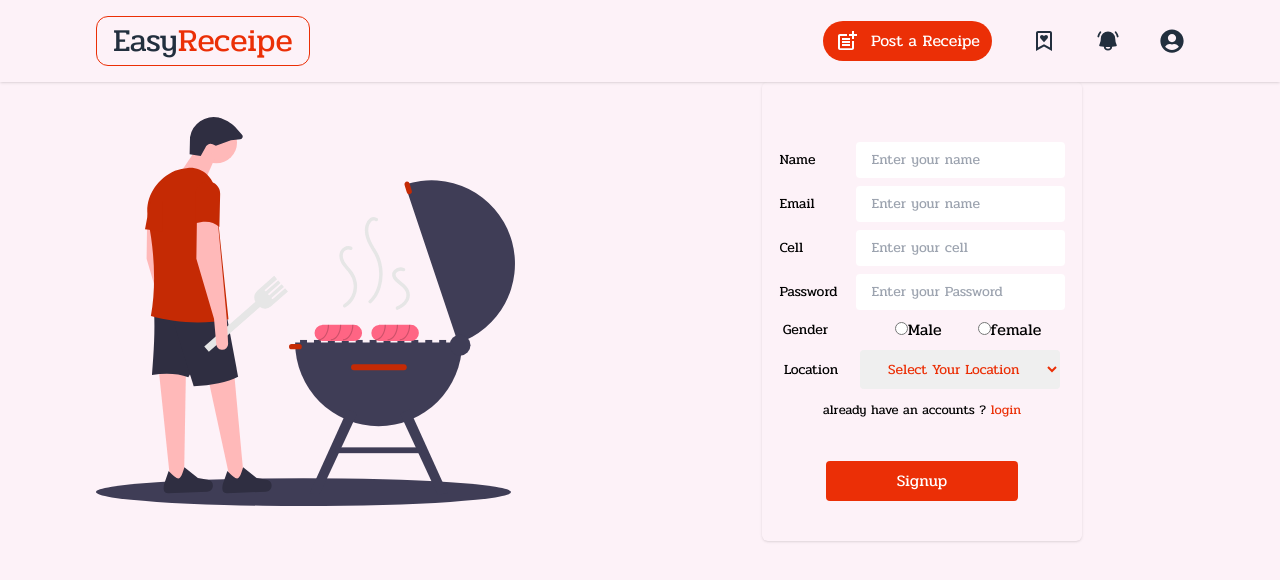
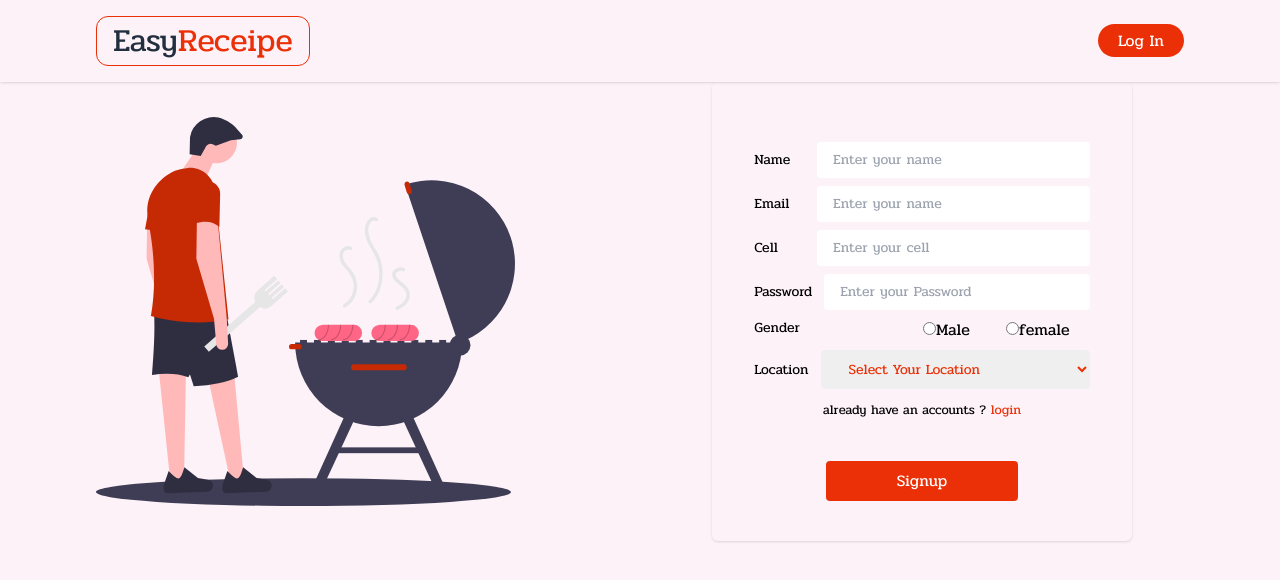
Before and after one commit to Deveripon/easyReceipe-react, a React (Vite) app: page /accounts/signup in a window 1280 px wide. Shown: the top 580 px of the page. Built offline with nearby package versions, Linux system fonts and the light colour scheme.

Commit message:
sign up form modified

```diff
--- a/src/components/header/Header.jsx
+++ b/src/components/header/Header.jsx
@@ -8,7 +8,7 @@ import { useContext } from "react";
 import { ModalContext } from "../../context/ModalContext";
 
 const Header = () => {
-    const isLoggedIn = true;
+    const isLoggedIn = false;
     const location = useLocation();
     const { handleModalView } = useContext(ModalContext);
     return (
@@ -19,9 +19,7 @@ const Header = () => {
                         <Link to="/">
                             <h1 className="text-textColor max-xxs:text-[15px] text-[20px] md:text-[32px] border border-primary px-4 rounded-xl">
                                 Easy
-                                <span className="text-primary">
-                                    Receipe
-                                </span>
+                                <span className="text-primary">Receipe</span>
                             </h1>
                         </Link>
                     </div>
@@ -29,8 +27,7 @@ const Header = () => {
                         <ul className="flex justify-center items-center gap-3 md:gap-10 text-textColor">
                             {isLoggedIn || (
                                 <li>
-                                    {location.pathname ==
-                                    "/accounts/signup" ? (
+                                    {location.pathname == "/accounts/signup" ? (
                                         <Link
                                             className="primary-button px-5 py-1"
                                             to="/accounts/login">
@@ -49,16 +46,11 @@ const Header = () => {
                                 <>
                                     <li>
                                         <Link
-                                            onClick={
-                                                handleModalView
-                                            }
+                                            onClick={handleModalView}
                                             className="text-white hidden bg-primary hover:bg-primary-dark px-3 py-1 rounded-full md:flex justify-center items-center gap-3 transform duration-200 text-2xl"
                                             to="#">
                                             <MdPostAdd />{" "}
-                                            <span className="text-[16px]">
-                                                Post a
-                                                Receipe
-                                            </span>
+                                            <span className="text-[16px]">Post a Receipe</span>
                                         </Link>
                                     </li>
                                     <li>
--- a/src/pages/auth/components/SignUpForm/SignUpForm.jsx
+++ b/src/pages/auth/components/SignUpForm/SignUpForm.jsx
@@ -3,76 +3,62 @@ import { Link } from "react-router-dom";
 const SignUpForm = () => {
     return (
         <>
-            <div className="signup-form w-full md:w-80 rounded-md shadow">
-                <form
-                    action=""
-                    className="reg-from mt-7 pt-8">
-                    <div className="form-group mb-2 flex gap-3 justify-center items-center">
-                        <label
-                            className="form-label  w-16 text-sm"
-                            htmlFor="name">
+            <div className="signup-form w-full md:w-[calc(80%)] rounded-md shadow">
+                <form action="" className="reg-from mt-7 pt-8">
+                    <div className="form-group mb-2 w-[80%] m-auto flex gap-3 justify-center items-center">
+                        <label className="form-label  w-16 text-sm" htmlFor="name">
                             Name
                         </label>
                         <input
                             type="text"
-                            className="form-control  text-sm  -none outline-none px-4 py-2 rounded text-primary"
+                            className="form-control w-full  text-sm  -none outline-none px-4 py-2 rounded text-primary"
                             id="name"
                             name="name"
                             placeholder="Enter your name"
                         />
                     </div>
-                    <div className="form-group mb-2 flex gap-3 justify-center items-center">
-                        <label
-                            className="w-16 form-label text-sm"
-                            htmlFor="email">
+                    <div className="form-group w-[80%] m-auto mb-2 flex gap-3 justify-center items-center">
+                        <label className="w-16 form-label text-sm" htmlFor="email">
                             Email
                         </label>
                         <input
                             type="text"
-                            className="form-control  text-sm  -none outline-none px-4 py-2 rounded text-primary"
+                            className="form-control w-full  text-sm  -none outline-none px-4 py-2 rounded text-primary"
                             id="email"
                             placeholder="Enter your name"
                             name="email"
                         />
                     </div>
-                    <div className="form-group mb-2 flex gap-3 justify-center items-center">
-                        <label
-                            className="w-16 form-label text-sm"
-                            htmlFor="cell">
+                    <div className="form-group w-[80%] m-auto mb-2 flex gap-3 justify-center items-center">
+                        <label className="w-16 form-label text-sm" htmlFor="cell">
                             Cell
                         </label>
                         <input
                             type="text"
-                            className="form-control  text-sm  -none outline-none px-4 py-2 rounded text-primary"
+                            className="form-control w-full  text-sm  -none outline-none px-4 py-2 rounded text-primary"
                             id="cell"
                             placeholder="Enter your cell"
                             name="cell"
                         />
                     </div>
-                    <div className="form-group mb-2 flex gap-3 justify-center items-center">
-                        <label
-                            className="w-16 form-label text-sm"
-                            htmlFor="password">
+                    <div className="form-group w-[80%] m-auto mb-2 flex gap-3 justify-center items-center">
+                        <label className="w-16 form-label text-sm" htmlFor="password">
                             Password
                         </label>
                         <input
                             type="password"
-                            className="form-control  text-sm  -none outline-none px-4 py-2 rounded text-primary"
+                            className="form-control w-full  text-sm  -none outline-none px-4 py-2 rounded text-primary"
                             id="email"
                             placeholder="Enter your Password"
                             name="pass"
                         />
                     </div>
-                    <div className="form-group mb-2 flex gap-3 justify-center items-center">
-                        <label
-                            className="w-16 form-label text-sm"
-                            htmlFor="password">
+                    <div className="form-group mb-2 w-[80%] m-auto flex gap-3 justify-between items-center">
+                        <label className="w-16 form-label self-start text-sm" htmlFor="password">
                             Gender
                         </label>
                         <div className="gender-group ml-3">
-                            <label
-                                className="px-3"
-                                htmlFor="male">
+                            <label className="px-3" htmlFor="male">
                                 <input
                                     className="ml-3"
                                     type="radio"
@@ -82,9 +68,7 @@ const SignUpForm = () => {
                                 />
                                 Male
                             </label>
-                            <label
-                                className="px-3 mr-2"
-                                htmlFor="female">
+                            <label className="px-3 mr-2" htmlFor="female">
                                 <input
                                     className="ml-3"
                                     type="radio"
@@ -96,38 +80,24 @@ const SignUpForm = () => {
                             </label>
                         </div>
                     </div>
-                    <div className="form-group mb-2 flex gap-3 justify-center items-center">
-                        <label
-                            className="w-16 form-label text-sm"
-                            htmlFor="location">
+                    <div className="form-group mb-2 w-[80%] m-auto flex gap-3 justify-center items-center">
+                        <label className="w-16 form-label text-sm" htmlFor="location">
                             Location
                         </label>
                         <select
-                            className="form-control  text-sm  border-none outline-none px-6 py-2 rounded text-primary"
+                            className="form-control w-full  text-sm  border-none outline-none px-6 py-2 rounded text-primary"
                             name="location"
                             id="location">
-                            <option value="">
-                                Select Your Location
-                            </option>
-                            <option value="Dhaka">
-                                Dhaka
-                            </option>
-                            <option value="Sylet">
-                                Sylet
-                            </option>
-                            <option value="Chitagong">
-                                Chitagong
-                            </option>
-                            <option value="Barishal">
-                                Barishal
-                            </option>
+                            <option value="">Select Your Location</option>
+                            <option value="Dhaka">Dhaka</option>
+                            <option value="Sylet">Sylet</option>
+                            <option value="Chitagong">Chitagong</option>
+                            <option value="Barishal">Barishal</option>
                         </select>
                     </div>
                     <p className="text-center text-[13px] text-paragraphFont mt-3">
                         already have an accounts ?{" "}
-                        <Link
-                            className="text-primary hover:underline"
-                            to="/accounts/login">
+                        <Link className="text-primary hover:underline" to="/accounts/login">
                             login
                         </Link>
                     </p>
```
